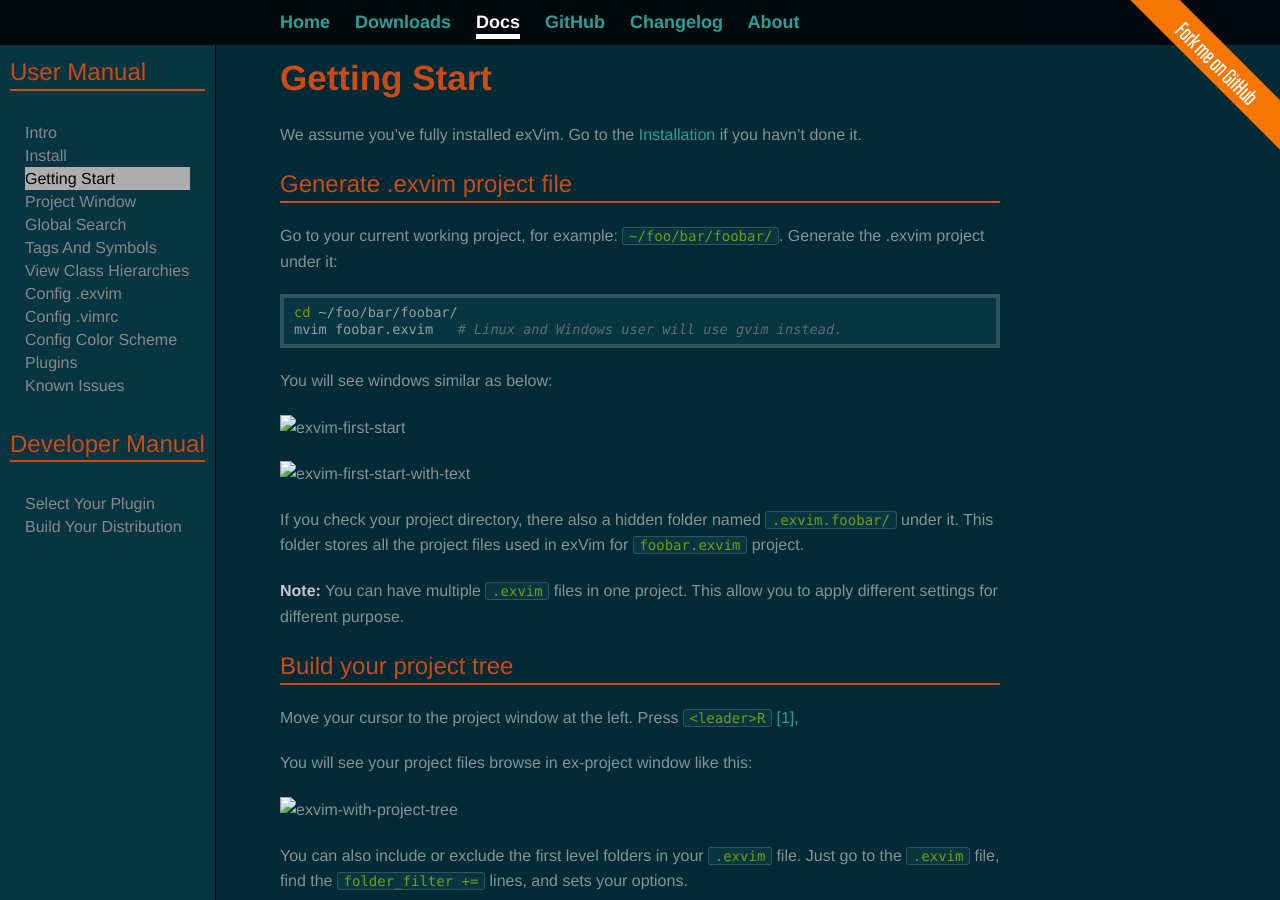
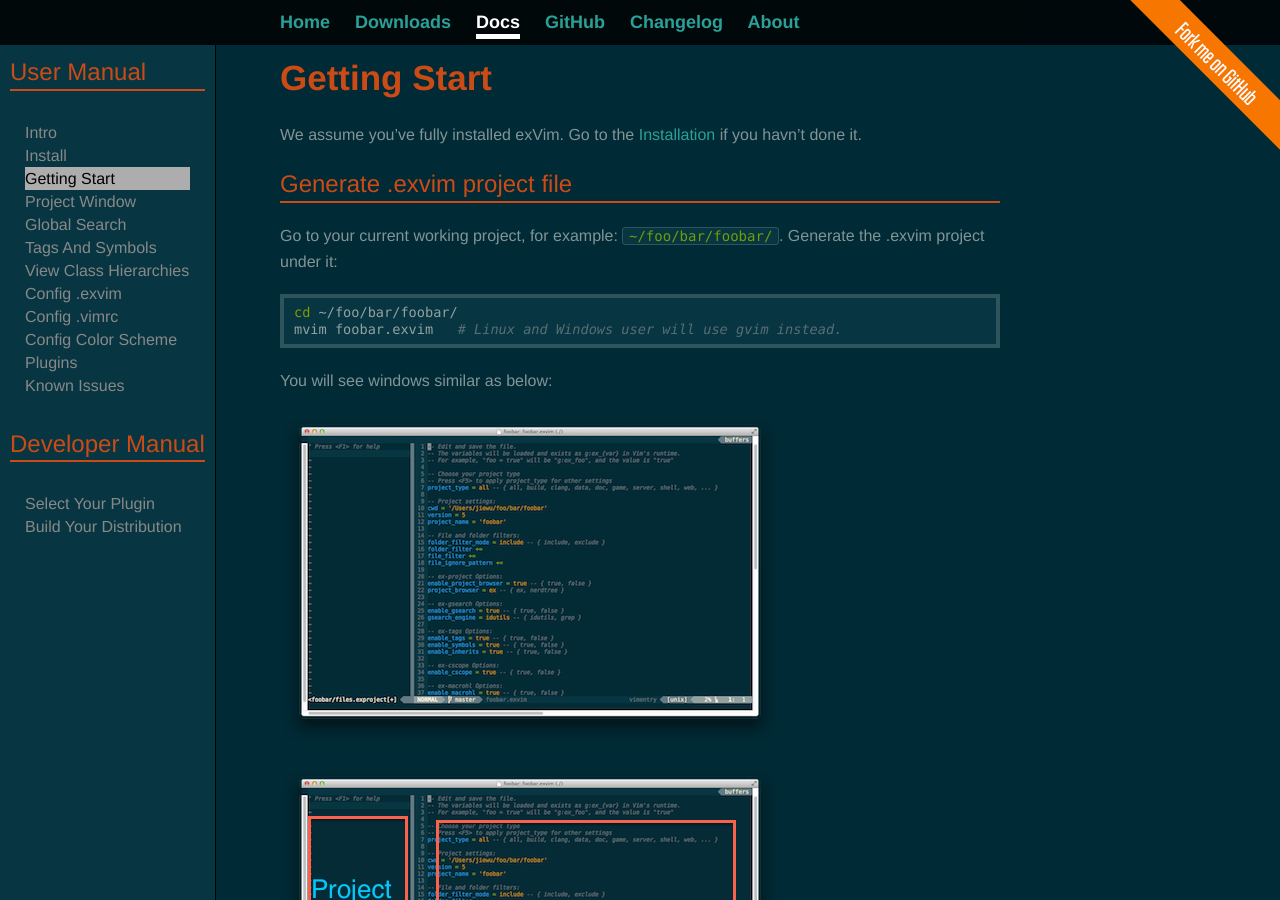
Before and after one commit to exvim/exvim.github.io, a Jekyll site: the page built from docs/getting-start.md, in a window 1280 px wide and 900 px high. Built offline with Jekyll 4.4.1, drawn with Linux system fonts in a browser that asks for light colours; Markdown is read by kramdown in place of the engine named in the settings.

Commit message:
change site baseurl to url

```diff
--- a/_config.yml
+++ b/_config.yml
@@ -10,7 +10,7 @@
 title:            exVim
 tagline:          ''
 description:      ''
-url:              http://exvim.github.com
+url:              http://exvim.github.io
 
 author:
   name:           'exVim Organization'
--- a/docs/getting-start.md
+++ b/docs/getting-start.md
@@ -3,7 +3,7 @@
 title: Getting Start
 ---
 
-We assume you've fully installed exVim. Go to the [Installation]({{site.baseurl}}docs/install)
+We assume you've fully installed exVim. Go to the [Installation]({{site.url}}/docs/install)
 if you havn't done it.
 
 ## Generate .exvim project file
@@ -18,9 +18,9 @@
 
 You will see windows similar as below:
 
-![exvim-first-start]({{site.baseurl}}docs/images/exvim-first-start.png)
+![exvim-first-start]({{site.url}}/docs/images/exvim-first-start.png)
 
-![exvim-first-start-with-text]({{site.baseurl}}docs/images/exvim-first-start-with-text.png)
+![exvim-first-start-with-text]({{site.url}}/docs/images/exvim-first-start-with-text.png)
 
 If you check your project directory, there also a hidden folder named `.exvim.foobar/`
 under it. This folder stores all the project files used in exVim for `foobar.exvim` project.
@@ -34,7 +34,7 @@
 
 You will see your project files browse in ex-project window like this:
 
-![exvim-with-project-tree]({{site.baseurl}}docs/images/exvim-with-project-tree.png)
+![exvim-with-project-tree]({{site.url}}/docs/images/exvim-with-project-tree.png)
 
 You can also include or exclude the first level folders in your `.exvim` file. Just go to the
 `.exvim` file, find the `folder_filter +=` lines, and sets your options.
@@ -56,7 +56,7 @@
 
 By typing `:Update` commands, you will update exVim project:
 
-![exvim-update-project]({{site.baseurl}}docs/images/exvim-update-project.png)
+![exvim-update-project]({{site.url}}/docs/images/exvim-update-project.png)
 
 **NOTE:** Windows users will see a pop-up batch command window instead.
 
@@ -105,7 +105,7 @@
 
 Just use them freely to filter and locate your final result.
 
-For more details about exVim plugins, read [Plugins]({{site.baseurl}}docs/plugins).
+For more details about exVim plugins, read [Plugins]({{site.url}}/docs/plugins).
 You can also check
 [ex-project](https://github.com/exvim/ex-project),
 [ex-gsearch](https://github.com/exvim/ex-gsearch),
```
